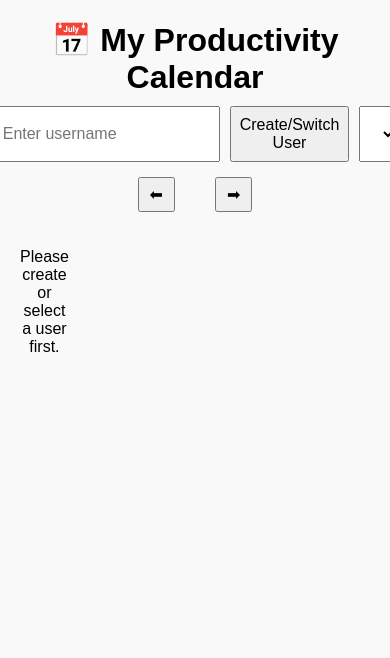
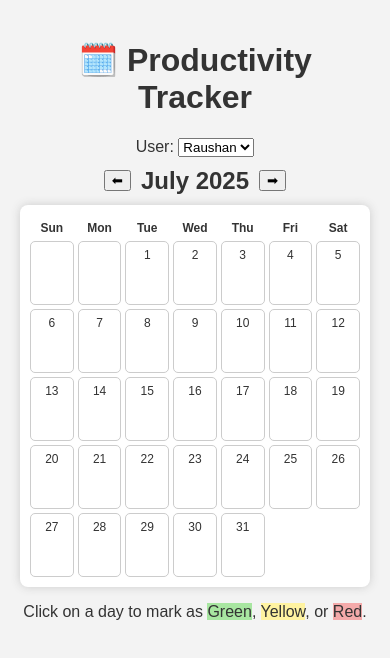
Before and after one commit to raushansingh1401/productivity-tracker, a plain HTML site: page index.html in a window 390 px wide. Drawn offline with Linux system fonts and the light colour scheme.

Commit message:
resolving the responsivity

```diff
--- a/index.html
+++ b/index.html
@@ -2,26 +2,40 @@
 <html lang="en">
 <head>
   <meta charset="UTF-8" />
-  <meta name="viewport" content="width=device-width, initial-scale=1.0" />
-  <title>Daily Productivity Tracker</title>
+  <meta name="viewport" content="width=device-width, initial-scale=1.0"/>
+  <title>Productivity Calendar</title>
   <link rel="stylesheet" href="style.css" />
 </head>
 <body>
-  <h1>📅 My Productivity Calendar</h1>
+  <div class="container">
+    <h1>🗓️ Productivity Tracker</h1>
 
-  <div id="user-controls">
-    <input type="text" id="newUsername" placeholder="Enter username" />
-    <button id="createUser">Create/Switch User</button>
-    <select id="userList"></select>
+    <!-- User Switcher -->
+    <div class="user-switcher">
+      <label for="userSelect">User:</label>
+      <select id="userSelect">
+        <option value="User1">Raushan</option>
+        <option value="User2">Smriti</option>
+      </select>
+    </div>
+
+    <!-- Month Navigation -->
+    <div class="calendar-header">
+      <button id="prevMonth">⬅</button>
+      <h2 id="monthYear"></h2>
+      <button id="nextMonth">➡</button>
+    </div>
+
+    <!-- Calendar Grid -->
+    <div class="calendar">
+      <div class="day-names">
+        <div>Sun</div><div>Mon</div><div>Tue</div>
+        <div>Wed</div><div>Thu</div><div>Fri</div><div>Sat</div>
+      </div>
+      <div id="days" class="days-grid"></div>
+    </div>
+    <p>Click on a day to mark as <span class="green">Green</span>, <span class="yellow">Yellow</span>, or <span class="red">Red</span>.</p>
   </div>
-
-  <div id="calendar-controls">
-    <button id="prevMonth">⬅</button>
-    <span id="monthYear"></span>
-    <button id="nextMonth">➡</button>
-  </div>
-
-  <div id="calendar"></div>
 
   <script src="script.js"></script>
 </body>
--- a/script.js
+++ b/script.js
@@ -1,155 +1,74 @@
-const calendarDiv = document.getElementById("calendar");
-const userList = document.getElementById("userList");
-const newUsernameInput = document.getElementById("newUsername");
-const createUserBtn = document.getElementById("createUser");
-const monthYearDisplay = document.getElementById("monthYear");
+const monthYearLabel = document.getElementById("monthYear");
+const daysGrid = document.getElementById("days");
+const prevBtn = document.getElementById("prevMonth");
+const nextBtn = document.getElementById("nextMonth");
+const userSelect = document.getElementById("userSelect");
 
-let users = JSON.parse(localStorage.getItem("users")) || [];
-let currentUser = localStorage.getItem("currentUser") || null;
-let marks = {};
-let currentDate = new Date(); // Tracks the displayed month
+let currentDate = new Date();
+let currentUser = userSelect.value;
 
-// Format date as YYYY-MM-DD
-const pad = (n) => n.toString().padStart(2, "0");
-const formatDateKey = (year, month, day) =>
-  `${year}-${pad(month)}-${pad(day)}`;
-
-// Load marks from localStorage for the selected user
-function loadMarks() {
-  const all = JSON.parse(localStorage.getItem("allMarks")) || {};
-  marks = (currentUser && all[currentUser]) || {};
+function getKey(year, month) {
+  return `calendar_${currentUser}_${year}_${month}`;
 }
 
-// Save marks to localStorage for the current user
-function saveMarks() {
-  const all = JSON.parse(localStorage.getItem("allMarks")) || {};
-  all[currentUser] = marks;
-  localStorage.setItem("allMarks", JSON.stringify(all));
-}
-
-// Populate the user dropdown list
-function refreshUserList() {
-  userList.innerHTML = "";
-  users.forEach((u) => {
-    const option = document.createElement("option");
-    option.value = u;
-    option.textContent = u;
-    if (u === currentUser) option.selected = true;
-    userList.appendChild(option);
-  });
-}
-
-// Handle create/switch user
-createUserBtn.addEventListener("click", () => {
-  const name = newUsernameInput.value.trim();
-  if (!name) {
-    alert("Please enter a valid username.");
-    return;
-  }
-
-  if (!users.includes(name)) {
-    users.push(name);
-    localStorage.setItem("users", JSON.stringify(users));
-  }
-
-  currentUser = name;
-  localStorage.setItem("currentUser", currentUser);
-  refreshUserList();
-  loadMarks();
-  renderCalendar();
-});
-
-// Handle switching users from dropdown
-userList.addEventListener("change", (e) => {
-  currentUser = e.target.value;
-  localStorage.setItem("currentUser", currentUser);
-  loadMarks();
-  renderCalendar();
-});
-
-// Render calendar for the current month
 function renderCalendar() {
-  if (!currentUser) {
-    calendarDiv.innerHTML = "<p>Please create or select a user first.</p>";
-    monthYearDisplay.textContent = "";
-    return;
-  }
-
-  calendarDiv.innerHTML = "";
-
   const year = currentDate.getFullYear();
   const month = currentDate.getMonth();
+  const firstDay = new Date(year, month, 1).getDay();
+  const numDays = new Date(year, month + 1, 0).getDate();
 
-  // Show month and year
-  const monthYearStr = currentDate.toLocaleString("default", {
+  const key = getKey(year, month);
+  const stored = JSON.parse(localStorage.getItem(key)) || {};
+
+  daysGrid.innerHTML = "";
+  monthYearLabel.textContent = currentDate.toLocaleString("default", {
     month: "long",
     year: "numeric",
   });
-  monthYearDisplay.textContent = monthYearStr;
-
-  const weekdays = ["Sun", "Mon", "Tue", "Wed", "Thu", "Fri", "Sat"];
-  weekdays.forEach((day) => {
-    const header = document.createElement("div");
-    header.className = "day";
-    header.style.fontWeight = "bold";
-    header.textContent = day;
-    calendarDiv.appendChild(header);
-  });
-
-  const firstDay = new Date(year, month, 1).getDay();
-  const daysInMonth = new Date(year, month + 1, 0).getDate();
 
   for (let i = 0; i < firstDay; i++) {
     const empty = document.createElement("div");
-    calendarDiv.appendChild(empty);
+    daysGrid.appendChild(empty);
   }
 
-  for (let day = 1; day <= daysInMonth; day++) {
-    const dateKey = formatDateKey(year, month + 1, day);
-    const box = document.createElement("div");
-    box.className = "day";
-    box.innerText = day;
+  for (let day = 1; day <= numDays; day++) {
+    const cell = document.createElement("div");
+    cell.textContent = day;
 
-    const mark = marks[dateKey];
-    if (mark) box.classList.add(mark);
+    const status = stored[day];
+    if (status) cell.classList.add(status);
 
-    box.addEventListener("click", () => {
-      const current = marks[dateKey];
-      const next =
-        current === "green"
-          ? "yellow"
-          : current === "yellow"
-          ? "red"
-          : current === "red"
-          ? null
-          : "green";
-
-      if (next) {
-        marks[dateKey] = next;
+    cell.addEventListener("click", () => {
+      const statuses = ["green", "yellow", "red"];
+      let current = statuses.indexOf(stored[day]);
+      current = (current + 1) % 4;
+      if (current >= 0 && current < 3) {
+        cell.className = statuses[current];
+        stored[day] = statuses[current];
       } else {
-        delete marks[dateKey];
+        cell.className = "";
+        delete stored[day];
       }
-
-      saveMarks();
-      renderCalendar();
+      localStorage.setItem(key, JSON.stringify(stored));
     });
 
-    calendarDiv.appendChild(box);
+    daysGrid.appendChild(cell);
   }
 }
 
-// Navigation Buttons
-document.getElementById("prevMonth").addEventListener("click", () => {
+prevBtn.onclick = () => {
   currentDate.setMonth(currentDate.getMonth() - 1);
   renderCalendar();
-});
+};
 
-document.getElementById("nextMonth").addEventListener("click", () => {
+nextBtn.onclick = () => {
   currentDate.setMonth(currentDate.getMonth() + 1);
   renderCalendar();
-});
+};
 
-// Initial Setup
-refreshUserList();
-if (currentUser) loadMarks();
+userSelect.onchange = () => {
+  currentUser = userSelect.value;
+  renderCalendar();
+};
+
 renderCalendar();
--- a/style.css
+++ b/style.css
@@ -1,72 +1,67 @@
 body {
   font-family: Arial, sans-serif;
+  margin: 0;
+  padding: 20px;
+  background: #f3f3f3;
+  color: #333;
   text-align: center;
-  margin: 20px;
-  background-color: #f9f9f9;
 }
 
-h1 {
+.container {
+  max-width: 600px;
+  margin: auto;
+}
+
+.user-switcher {
   margin-bottom: 10px;
 }
 
-#user-controls {
-  margin-bottom: 15px;
-  display: flex;
-  justify-content: center;
-  gap: 10px;
-}
-
-#user-controls input,
-#user-controls button,
-#user-controls select {
-  padding: 8px;
-  font-size: 1rem;
-}
-
-#calendar-controls {
+.calendar-header {
   display: flex;
   justify-content: center;
   align-items: center;
-  gap: 20px;
+  gap: 10px;
   margin: 10px 0;
 }
 
-#calendar-controls button {
-  padding: 6px 10px;
-  font-size: 1rem;
-  cursor: pointer;
+.calendar-header h2 {
+  margin: 0;
 }
 
-#monthYear {
-  font-size: 1.2rem;
-  font-weight: bold;
+.calendar {
+  background: white;
+  border-radius: 8px;
+  box-shadow: 0 0 10px #ccc;
+  padding: 10px;
 }
 
-#calendar {
+.day-names, .days-grid {
   display: grid;
   grid-template-columns: repeat(7, 1fr);
-  gap: 5px;
-  max-width: 700px;
-  margin: 20px auto;
+  gap: 4px;
 }
 
-.day {
-  border: 1px solid #ccc;
-  padding: 20px;
-  cursor: pointer;
-  background-color: white;
-  transition: background-color 0.3s ease;
-  min-height: 50px;
+.day-names div {
+  font-weight: bold;
+  padding: 5px;
 }
 
-.day.green {
-  background-color: #b5e7a0;
+.days-grid div {
+  border: 1px solid #ccc;
+  padding: 10px 0;
+  min-height: 50px;
+  cursor: pointer;
+  border-radius: 5px;
+  transition: background 0.3s;
 }
 
-.day.yellow {
-  background-color: #fff59d;
+.green { background: #a8e6a1 !important; }
+.yellow { background: #fff3a1 !important; }
+.red { background: #f4aaaa !important; }
+
+@media (max-width: 600px) {
+  .day-names div, .days-grid div {
+    font-size: 12px;
+    padding: 6px 0;
+  }
 }
-
-.day.red {
-  background-color: #ef9a9a;
-}
```
